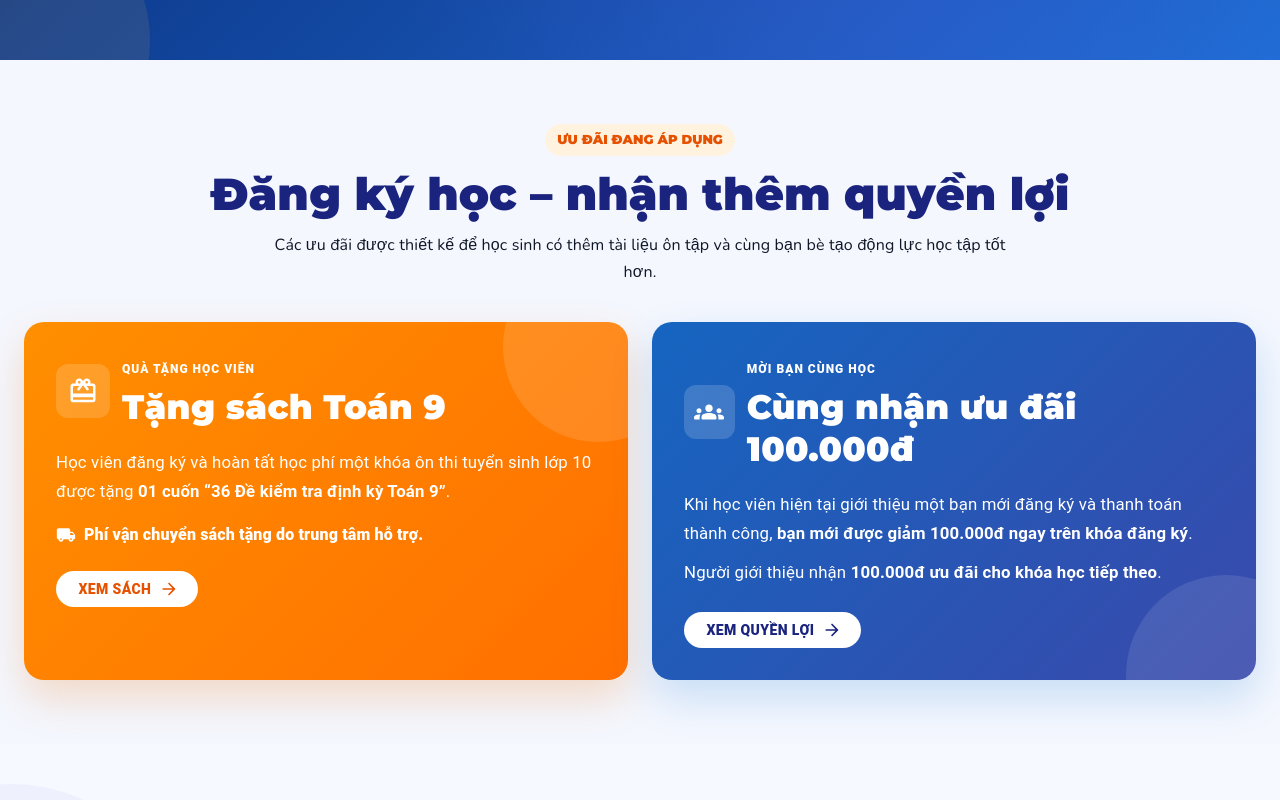
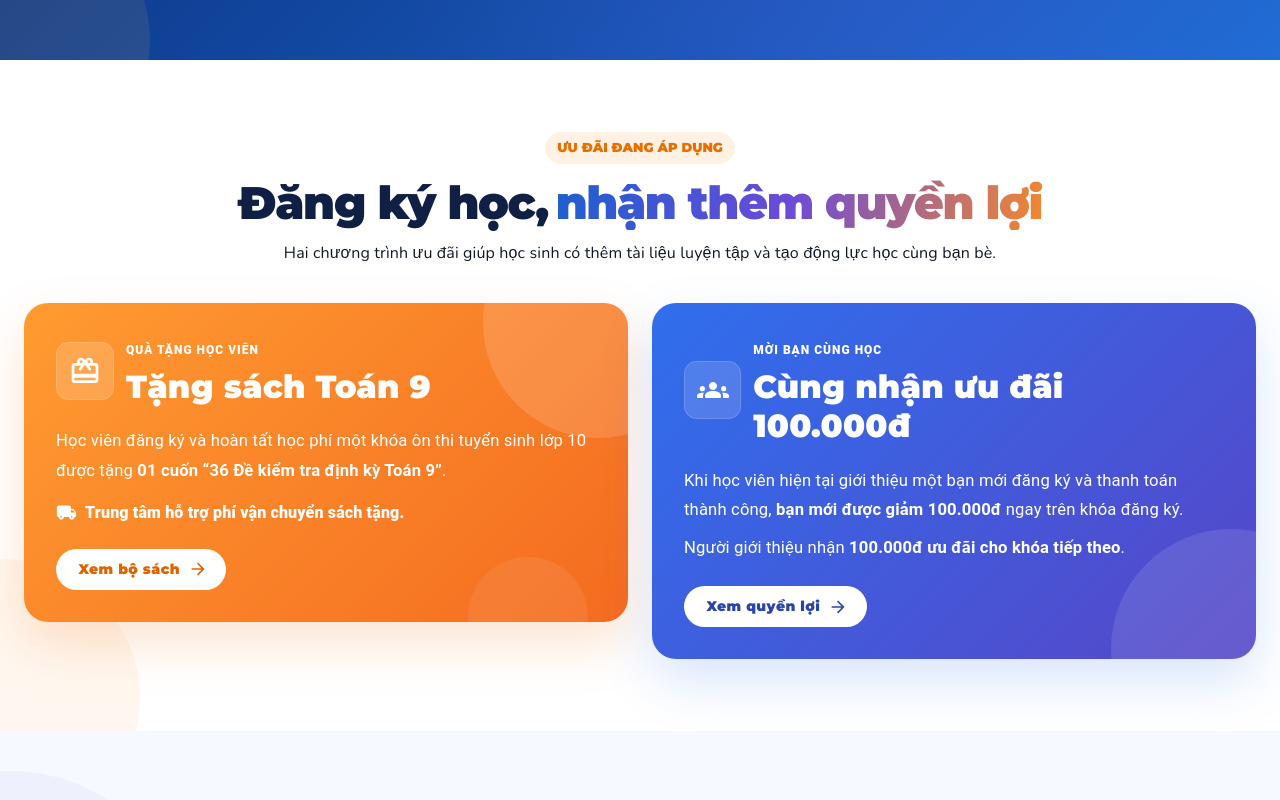
Before and after one commit to khanhu2805/luyen-thi-gdsg, a Next.js app: page / in a window 1280 px wide. Shown: the part 840-1640 px from the top of the page. Built offline with nearby package versions, Linux system fonts and the light colour scheme.

Commit message:
Refresh promotion section with animated cards

```diff
--- a/app/components/trang-chu/PromoHighlights.tsx
+++ b/app/components/trang-chu/PromoHighlights.tsx
@@ -14,23 +14,38 @@ import CardGiftcardRoundedIcon from '@mui/icons-material/CardGiftcardRounded';
 import GroupsRoundedIcon from '@mui/icons-material/GroupsRounded';
 import LocalShippingRoundedIcon from '@mui/icons-material/LocalShippingRounded';
 import Link from 'next/link';
+import FadeInScroll from '../FadeInScroll';
 
 const fontHeader = "'Montserrat', sans-serif";
 const fontBody = "'Nunito', sans-serif";
 
 export default function PromoHighlights() {
   return (
-    <Box sx={{ py: { xs: 6, md: 8 }, bgcolor: '#f4f7fe' }}>
-      <Container maxWidth="xl">
+    <Box sx={{ py: { xs: 7, md: 9 }, bgcolor: 'white', position: 'relative', overflow: 'hidden' }}>
+      <Box
+        className="floating-card"
+        sx={{
+          position: 'absolute',
+          width: 280,
+          height: 280,
+          borderRadius: '50%',
+          left: -140,
+          bottom: -120,
+          bgcolor: 'rgba(255,138,31,.07)',
+        }}
+      />
+
+      <Container maxWidth="xl" sx={{ position: 'relative', zIndex: 1 }}>
+        <FadeInScroll>
           <Box sx={{ textAlign: 'center', mb: 4.5 }}>
             <Chip
               label="ƯU ĐÃI ĐANG ÁP DỤNG"
               sx={{
                 mb: 1.5,
+                bgcolor: '#fff2e5',
+                color: '#e66f00',
                 fontFamily: fontHeader,
                 fontWeight: 900,
-              bgcolor: '#fff3e0',
-              color: '#e65100',
               }}
             />
             <Typography
@@ -38,77 +53,102 @@ export default function PromoHighlights() {
               sx={{
                 fontFamily: fontHeader,
                 fontWeight: 900,
-              color: '#1a237e',
-              fontSize: { xs: '2rem', md: '2.8rem' },
+                color: '#102044',
+                fontSize: { xs: '2rem', md: '2.85rem' },
+                letterSpacing: '-0.03em',
               }}
             >
-            Đăng ký học – nhận thêm quyền lợi
+              Đăng ký học,
+              <Box component="span" className="gradient-text" sx={{ display: 'inline', ml: 1 }}>
+                nhận thêm quyền lợi
+              </Box>
             </Typography>
             <Typography
               color="text.secondary"
-            sx={{ mt: 1.5, maxWidth: 760, mx: 'auto', lineHeight: 1.7, fontFamily: fontBody }}
+              sx={{ mt: 1.4, maxWidth: 760, mx: 'auto', lineHeight: 1.7, fontFamily: fontBody }}
             >
-            Các ưu đãi được thiết kế để học sinh có thêm tài liệu ôn tập và cùng bạn bè tạo động lực học tập tốt hơn.
+              Hai chương trình ưu đãi giúp học sinh có thêm tài liệu luyện tập
+              và tạo động lực học cùng bạn bè.
             </Typography>
           </Box>
+        </FadeInScroll>
 
         <Grid container spacing={3}>
           <Grid size={{ xs: 12, md: 6 }}>
+            <FadeInScroll direction="right">
               <Box
+                className="card-lift"
                 sx={{
                   height: '100%',
                   p: { xs: 3, md: 4 },
-                borderRadius: 5,
+                  borderRadius: 6,
                   color: 'white',
                   position: 'relative',
                   overflow: 'hidden',
-                background: 'linear-gradient(135deg, #ff8f00 0%, #ff6f00 100%)',
-                boxShadow: '0 18px 42px rgba(239,108,0,.22)',
+                  background: 'linear-gradient(135deg, #ff9b31 0%, #f46b20 100%)',
+                  boxShadow: '0 22px 52px rgba(239,108,0,.18)',
                 }}
               >
                 <Box
+                  className="floating-orb"
                   sx={{
                     position: 'absolute',
-                  width: 190,
-                  height: 190,
+                    width: 230,
+                    height: 230,
                     borderRadius: '50%',
-                  right: -65,
-                  top: -70,
-                  bgcolor: 'rgba(255,255,255,.12)',
+                    right: -85,
+                    top: -95,
+                    bgcolor: 'rgba(255,255,255,.14)',
                   }}
                 />
+                <Box
+                  sx={{
+                    position: 'absolute',
+                    width: 120,
+                    height: 120,
+                    borderRadius: '50%',
+                    right: 40,
+                    bottom: -55,
+                    bgcolor: 'rgba(255,255,255,.08)',
+                  }}
+                />
+
                 <Stack direction="row" spacing={1.5} sx={{ alignItems: 'center', position: 'relative' }}>
                   <Box
                     sx={{
-                    width: 54,
-                    height: 54,
-                    borderRadius: 3,
+                      width: 58,
+                      height: 58,
+                      borderRadius: 3.2,
                       display: 'grid',
                       placeItems: 'center',
                       bgcolor: 'rgba(255,255,255,.16)',
+                      border: '1px solid rgba(255,255,255,.15)',
                     }}
                   >
-                  <CardGiftcardRoundedIcon sx={{ fontSize: 30 }} />
+                    <CardGiftcardRoundedIcon sx={{ fontSize: 32 }} />
                   </Box>
                   <Box>
                     <Typography variant="overline" sx={{ fontWeight: 900, letterSpacing: 1 }}>
                       QUÀ TẶNG HỌC VIÊN
                     </Typography>
-                  <Typography variant="h4" sx={{ fontFamily: fontHeader, fontWeight: 900 }}>
+                    <Typography
+                      variant="h4"
+                      sx={{ fontFamily: fontHeader, fontWeight: 900, fontSize: { xs: '1.65rem', md: '2rem' } }}
+                    >
                       Tặng sách Toán 9
                     </Typography>
                   </Box>
                 </Stack>
 
-              <Typography sx={{ mt: 2.5, fontSize: '1.05rem', lineHeight: 1.75, position: 'relative' }}>
+                <Typography sx={{ mt: 2.5, fontSize: '1.04rem', lineHeight: 1.75, position: 'relative' }}>
                   Học viên đăng ký và hoàn tất học phí một khóa ôn thi tuyển sinh lớp 10
                   được tặng <b>01 cuốn “36 Đề kiểm tra định kỳ Toán 9”</b>.
                 </Typography>
 
                 <Stack direction="row" spacing={1} sx={{ alignItems: 'center', mt: 2, position: 'relative' }}>
-                <LocalShippingRoundedIcon sx={{ fontSize: 20 }} />
+                  <LocalShippingRoundedIcon sx={{ fontSize: 21 }} />
                   <Typography sx={{ fontWeight: 800 }}>
-                  Phí vận chuyển sách tặng do trung tâm hỗ trợ.
+                    Trung tâm hỗ trợ phí vận chuyển sách tặng.
                   </Typography>
                 </Stack>
 
@@ -120,70 +160,82 @@ export default function PromoHighlights() {
                     mt: 3,
                     borderRadius: 999,
                     px: 2.8,
+                    py: 1.05,
                     bgcolor: 'white',
-                  color: '#e65100',
+                    color: '#df6400',
+                    textTransform: 'none',
+                    fontFamily: fontHeader,
                     fontWeight: 900,
-                  '&:hover': { bgcolor: '#fff8e1' },
+                    '&:hover': { bgcolor: '#fff6ec' },
                   }}
                 >
-                Xem sách
+                  Xem bộ sách
                 </Button>
               </Box>
+            </FadeInScroll>
           </Grid>
 
           <Grid size={{ xs: 12, md: 6 }}>
+            <FadeInScroll direction="left" delay={0.08}>
               <Box
+                className="card-lift"
                 sx={{
                   height: '100%',
                   p: { xs: 3, md: 4 },
-                borderRadius: 5,
+                  borderRadius: 6,
                   color: 'white',
                   position: 'relative',
                   overflow: 'hidden',
-                background: 'linear-gradient(135deg, #1565c0 0%, #3949ab 100%)',
-                boxShadow: '0 18px 42px rgba(25,118,210,.2)',
+                  background: 'linear-gradient(135deg, #2f6fed 0%, #5546c8 100%)',
+                  boxShadow: '0 22px 52px rgba(47,111,237,.18)',
                 }}
               >
                 <Box
+                  className="floating-card-delay"
                   sx={{
                     position: 'absolute',
-                  width: 200,
-                  height: 200,
+                    width: 240,
+                    height: 240,
                     borderRadius: '50%',
-                  right: -70,
-                  bottom: -95,
-                  bgcolor: 'rgba(255,255,255,.10)',
+                    right: -95,
+                    bottom: -110,
+                    bgcolor: 'rgba(255,255,255,.11)',
                   }}
                 />
+
                 <Stack direction="row" spacing={1.5} sx={{ alignItems: 'center', position: 'relative' }}>
                   <Box
                     sx={{
-                    width: 54,
-                    height: 54,
-                    borderRadius: 3,
+                      width: 58,
+                      height: 58,
+                      borderRadius: 3.2,
                       display: 'grid',
                       placeItems: 'center',
-                    bgcolor: 'rgba(255,255,255,.16)',
+                      bgcolor: 'rgba(255,255,255,.14)',
+                      border: '1px solid rgba(255,255,255,.15)',
                     }}
                   >
-                  <GroupsRoundedIcon sx={{ fontSize: 30 }} />
+                    <GroupsRoundedIcon sx={{ fontSize: 32 }} />
                   </Box>
                   <Box>
                     <Typography variant="overline" sx={{ fontWeight: 900, letterSpacing: 1 }}>
                       MỜI BẠN CÙNG HỌC
                     </Typography>
-                  <Typography variant="h4" sx={{ fontFamily: fontHeader, fontWeight: 900 }}>
+                    <Typography
+                      variant="h4"
+                      sx={{ fontFamily: fontHeader, fontWeight: 900, fontSize: { xs: '1.65rem', md: '2rem' } }}
+                    >
                       Cùng nhận ưu đãi 100.000đ
                     </Typography>
                   </Box>
                 </Stack>
 
-              <Typography sx={{ mt: 2.5, fontSize: '1.05rem', lineHeight: 1.75, position: 'relative' }}>
+                <Typography sx={{ mt: 2.5, fontSize: '1.04rem', lineHeight: 1.75, position: 'relative' }}>
                   Khi học viên hiện tại giới thiệu một bạn mới đăng ký và thanh toán thành công,
-                <b> bạn mới được giảm 100.000đ ngay trên khóa đăng ký</b>.
+                  <b> bạn mới được giảm 100.000đ</b> ngay trên khóa đăng ký.
                 </Typography>
-              <Typography sx={{ mt: 1.2, fontSize: '1.05rem', lineHeight: 1.75, position: 'relative' }}>
-                Người giới thiệu nhận <b>100.000đ ưu đãi cho khóa học tiếp theo</b>.
+                <Typography sx={{ mt: 1.1, fontSize: '1.04rem', lineHeight: 1.75, position: 'relative' }}>
+                  Người giới thiệu nhận <b>100.000đ ưu đãi cho khóa tiếp theo</b>.
                 </Typography>
 
                 <Button
@@ -194,15 +246,19 @@ export default function PromoHighlights() {
                     mt: 3,
                     borderRadius: 999,
                     px: 2.8,
+                    py: 1.05,
                     bgcolor: 'white',
-                  color: '#1a237e',
+                    color: '#2a45a8',
+                    textTransform: 'none',
+                    fontFamily: fontHeader,
                     fontWeight: 900,
-                  '&:hover': { bgcolor: '#e8eaf6' },
+                    '&:hover': { bgcolor: '#eef2ff' },
                   }}
                 >
                   Xem quyền lợi
                 </Button>
               </Box>
+            </FadeInScroll>
           </Grid>
         </Grid>
       </Container>
```
Lines whose indentation alone changed are shown as unchanged.
